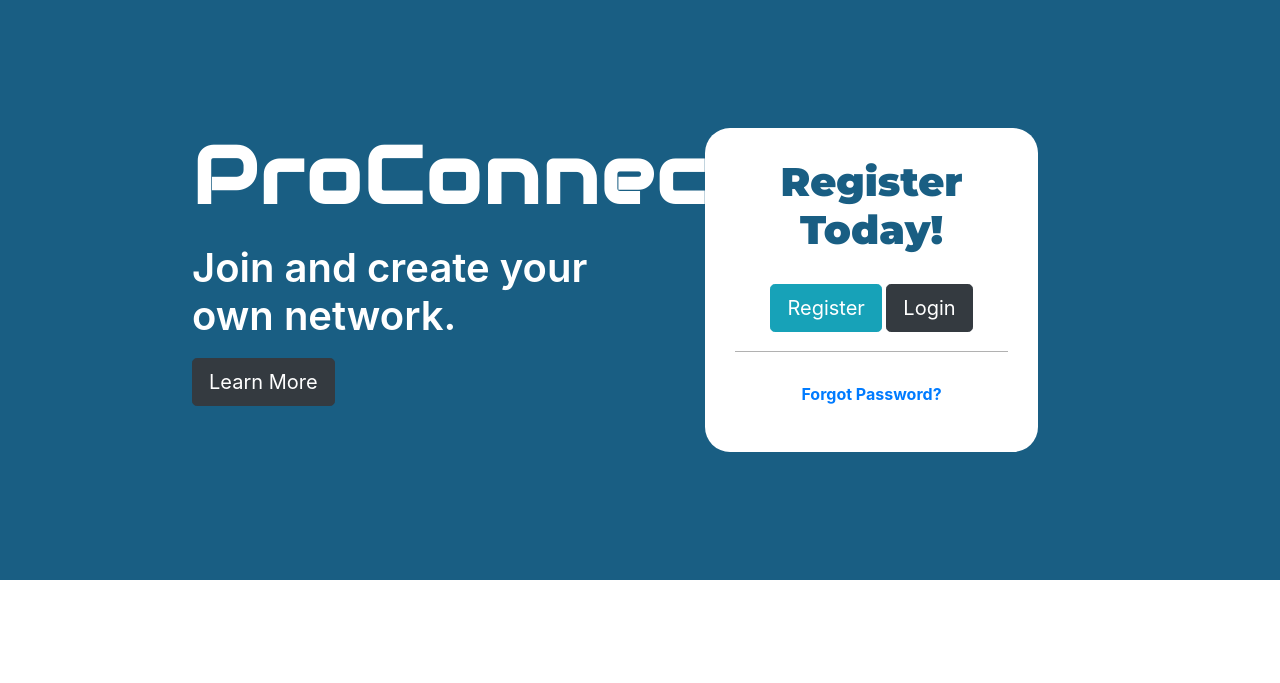
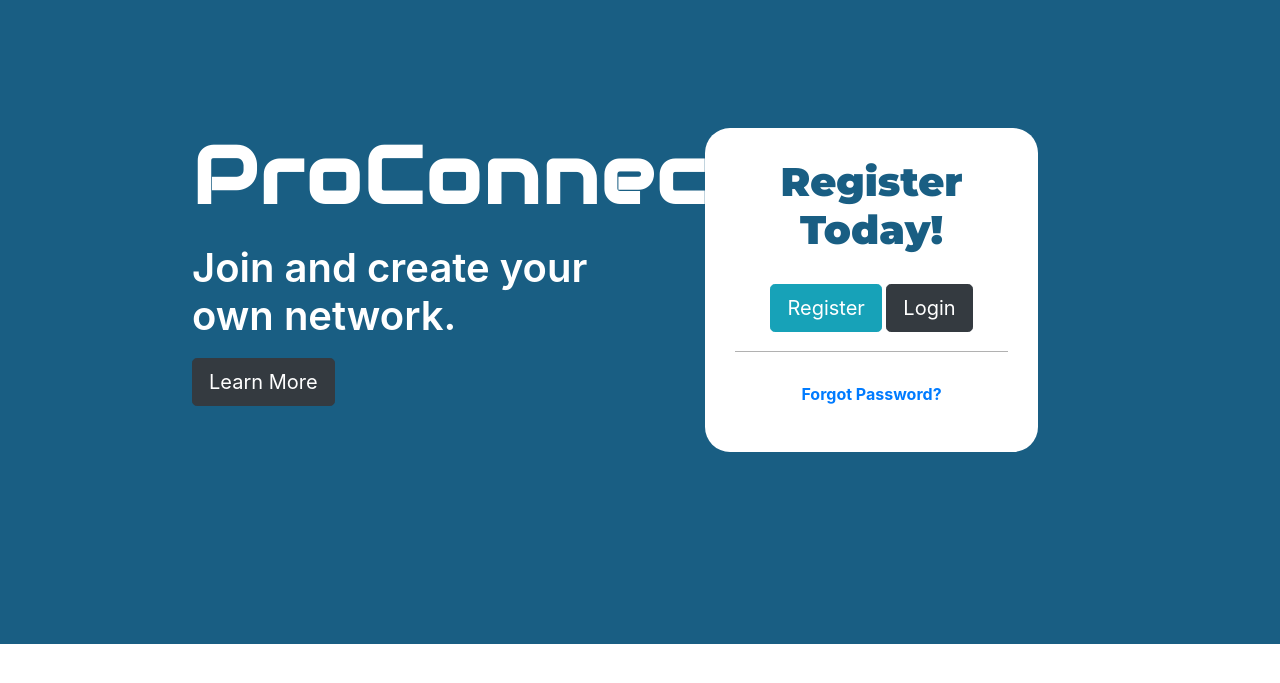
Before and after one commit to phamkevinT/ProConnect, a Node server app: page / in a window 1280 px wide. Shown: the top 683 px of the page. Run offline with Node 20, Linux system fonts and the light colour scheme; some libraries are stand-ins or nearby versions.

Commit message:
Changed the styling to take up more bottom space

```diff
--- a/public/css/styles.css
+++ b/public/css/styles.css
@@ -4,7 +4,8 @@ h1 {
 
 /* Header Section */
 .container-fluid {
-    padding: 10% 15%;
+    padding: 10% 15% 15% 15%;
+
 }
 
 .header-section {
```
